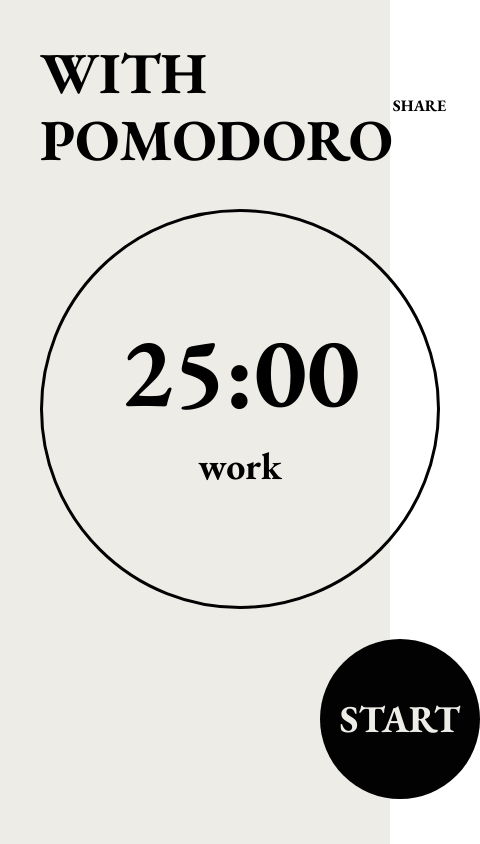
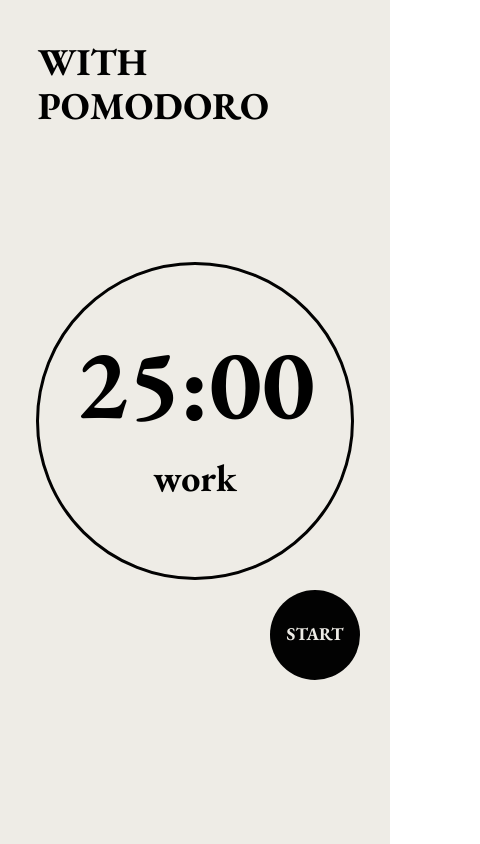
Before and after one commit to With-pomodoro/with-pomodo-react, a React (Create React App) app: page / in a window 390 px wide. Shown: the whole page, 480 px wide, since content can reach past the window. Built offline with nearby package versions, Linux system fonts and the light colour scheme.

Commit message:
mobile support

```diff
--- a/src/App.tsx
+++ b/src/App.tsx
@@ -1,15 +1,15 @@
 import React from "react";
-import GridLayout from "./components/WithPomodoro";
+import Layout from "./components/WithPomodoro";
 import styled from "styled-components";
 import Title from "./components/Title";
 import PomodoroTimer from "./components/PomodoroTimer/PomodoroTimer";
 
 function App() {
   return (
-    <GridLayout>
+    <Layout>
       <PositionedTitle />
       <PositionedPomodoroTimer />
-    </GridLayout>
+    </Layout>
   );
 }
 
--- a/src/components/PomodoroTimer/ClockBoard.tsx
+++ b/src/components/PomodoroTimer/ClockBoard.tsx
@@ -1,5 +1,6 @@
 import React, { FC } from "react";
 import styled from "styled-components";
+import mediaQueries from "../../shared/mediaQuery";
 import { TimerMode } from "./types";
 import { convertTime, convModeForView } from "./utils";
 type Props = {
@@ -8,6 +9,7 @@ type Props = {
 };
 const ClockBoard: FC<Props> = ({ secOfTime, mode }) => {
   const timeObj = convertTime(secOfTime);
+  console.log(mediaQueries.mobile);
 
   return (
     <Container>
@@ -22,6 +24,7 @@ const ClockBoard: FC<Props> = ({ secOfTime, mode }) => {
 export default ClockBoard;
 
 const size = 400;
+const mobileSize = 318;
 const Container = styled.h2`
   height: ${size}px;
   width: ${size}px;
@@ -33,6 +36,11 @@ const Container = styled.h2`
 
   border: 3px solid #020202;
   border-radius: ${size}px;
+
+  ${mediaQueries.mobile} {
+    height: ${mobileSize}px;
+    width: ${mobileSize}px;
+  }
 `;
 
 const Time = styled.h2`
--- a/src/components/PomodoroTimer/PomodoroTimer.tsx
+++ b/src/components/PomodoroTimer/PomodoroTimer.tsx
@@ -1,5 +1,6 @@
 import React, { FC, useState } from "react";
 import styled from "styled-components";
+import mediaQueries from "../../shared/mediaQuery";
 import { ClassNameProps } from "../../shared/types";
 import ClockBoard from "./ClockBoard";
 import useTimer from "./hooks/useTimer";
@@ -39,4 +40,9 @@ const StyledTimerStartButton = styled(TimerStartButton)`
   position: relative;
   top: 30px;
   left: 160px;
+
+  ${mediaQueries.mobile} {
+    top: 10px;
+    left: 120px;
+  }
 `;
--- a/src/components/PomodoroTimer/TimerStartButton.tsx
+++ b/src/components/PomodoroTimer/TimerStartButton.tsx
@@ -1,6 +1,7 @@
 import React, { FC } from "react";
 import styled from "styled-components";
 import color from "../../shared/color";
+import mediaQueries from "../../shared/mediaQuery";
 import { ClassNameProps } from "../../shared/types";
 
 type Props = {
@@ -12,7 +13,7 @@ const TimerStartButton: FC<Props> = ({ className, isStart, handleClick }) => {
   const buttonText = isStart ? "◉" : "START";
   return (
     <Container onClick={handleClick} className={className}>
-      <Button>{buttonText}</Button>
+      <ButtonText>{buttonText}</ButtonText>
     </Container>
   );
 };
@@ -20,6 +21,7 @@ const TimerStartButton: FC<Props> = ({ className, isStart, handleClick }) => {
 export default TimerStartButton;
 
 const size = 160;
+const mobileSize = 90;
 const Container = styled.button`
   display: flex;
   justify-content: center;
@@ -32,10 +34,23 @@ const Container = styled.button`
   border-radius: ${size}px;
 
   background: ${color.mainGraphicColor};
+
+  ${mediaQueries.mobile} {
+    padding: 0;
+    width: ${mobileSize}px;
+    height: ${mobileSize}px;
+    max-width: ${mobileSize}px;
+    max-height: ${mobileSize}px;
+    border-radius: ${mobileSize / 2} px;
+  }
 `;
 
-const Button = styled.span`
+const ButtonText = styled.span`
   font-size: 38px;
   font-weight: 700;
   color: ${color.mainBg};
+
+  ${mediaQueries.mobile} {
+    font-size: 18px;
+  }
 `;
--- a/src/components/Title.tsx
+++ b/src/components/Title.tsx
@@ -2,6 +2,7 @@ import React, { FC } from "react";
 import styled from "styled-components";
 import Spacer from "./Spacer";
 import { ClassNameProps } from "../shared/types";
+import mediaQueries from "../shared/mediaQuery";
 
 const Title: FC<ClassNameProps> = ({ className }) => {
   return (
@@ -23,6 +24,10 @@ const Container = styled.div`
 const TitleText = styled.h1`
   font-weight: 700;
   font-size: 58px;
+
+  ${mediaQueries.mobile} {
+    font-size: 38px;
+  }
 `;
 
 const ShareButton = styled.button`
@@ -30,4 +35,7 @@ const ShareButton = styled.button`
   background: inherit;
   border: none;
   display: contents;
+  ${mediaQueries.mobile} {
+    visibility: hidden;
+  }
 `;
--- a/src/components/WithPomodoro.tsx
+++ b/src/components/WithPomodoro.tsx
@@ -1,12 +1,13 @@
 import React, { FC } from "react";
 import styled from "styled-components";
 import color from "../shared/color";
+import mediaQueries from "../shared/mediaQuery";
 
-const GridLayout: FC = ({ children }) => {
+const Layout: FC = ({ children }) => {
   return <Container>{children}</Container>;
 };
 
-export default GridLayout;
+export default Layout;
 
 const Container = styled.div`
   display: grid;
@@ -17,4 +18,10 @@ const Container = styled.div`
   width: 100vw;
   height: 100vh;
   padding: 40px;
+
+  ${mediaQueries.mobile} {
+    display: flex;
+    flex-direction: column;
+    align-items: center;
+  }
 `;
--- /dev/null
+++ b/src/shared/breakPoints.ts
@@ -0,0 +1,5 @@
+const breakPoints = {
+  mobile: 500,
+};
+
+export default breakPoints;
--- /dev/null
+++ b/src/shared/mediaQuery.ts
@@ -0,0 +1,18 @@
+import breakPoints from "./breakPoints";
+
+type MediaQueryGeneratorArg = {
+  breakPoint: number;
+  interface: "min" | "max";
+};
+const mediaQueryGenerator = (arg: MediaQueryGeneratorArg) => {
+  return `@media screen and (${arg.interface}-width: ${arg.breakPoint}px)`;
+};
+
+const mediaQueries = {
+  mobile: mediaQueryGenerator({
+    interface: "max",
+    breakPoint: breakPoints.mobile,
+  }),
+};
+
+export default mediaQueries;
```
